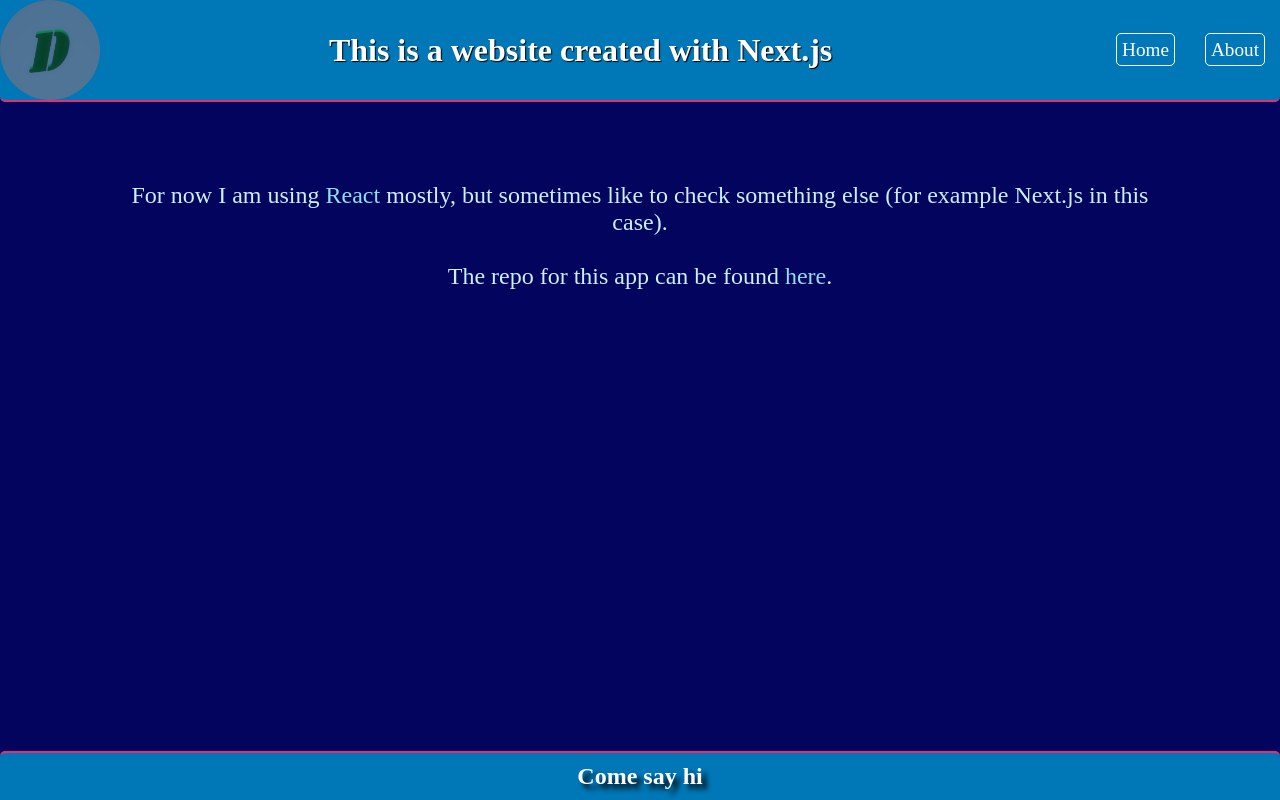
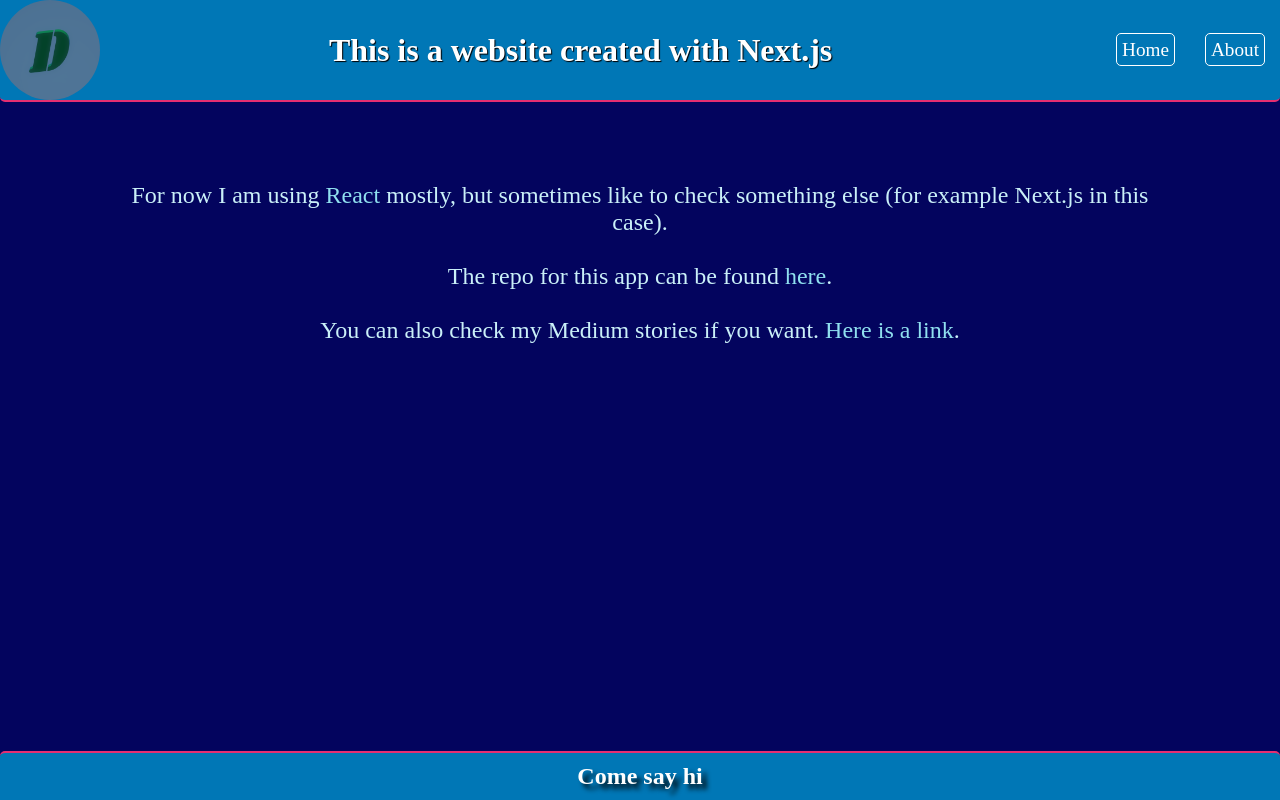
Before and after one commit to Dimterion/Nextjs-learning-app, a Next.js app: page /about in a window 1280 px wide. Built offline with nearby package versions, Linux system fonts and the light colour scheme.

Commit message:
Added comments, edited Readme and About page.

```diff
--- a/pages/about.js
+++ b/pages/about.js
@@ -24,6 +24,17 @@ export default function About() {
         >
           here
         </a>
+        .<br></br>
+        <br></br>
+        You can also check my Medium stories if you want.{" "}
+        <a
+          className={styles.a}
+          target="_blank"
+          rel="noopener noreferrer"
+          href="https://medium.com/@dimterion"
+        >
+          Here is a link
+        </a>
         .
       </p>
     </section>
--- a/postcss.config.js
+++ b/postcss.config.js
@@ -1,6 +1,8 @@
+// No Tailwind CSS was used; it was added just as a test.
+
 module.exports = {
   plugins: {
     tailwindcss: {},
     autoprefixer: {},
   },
-}
+};
--- a/styles/globals.css
+++ b/styles/globals.css
@@ -1,4 +1,6 @@
-/* @tailwind base;
+/* No Tailwind CSS was used; it was added just as a test.
+
+@tailwind base;
 @tailwind components;
 @tailwind utilities; */
 
--- a/tailwind.config.js
+++ b/tailwind.config.js
@@ -1,3 +1,5 @@
+// No Tailwind CSS was used; it was added just as a test.
+
 /** @type {import('tailwindcss').Config} */
 module.exports = {
   content: [
```
Also changed, not shown: 1 other file (tests, documents, lock files or other folders).
